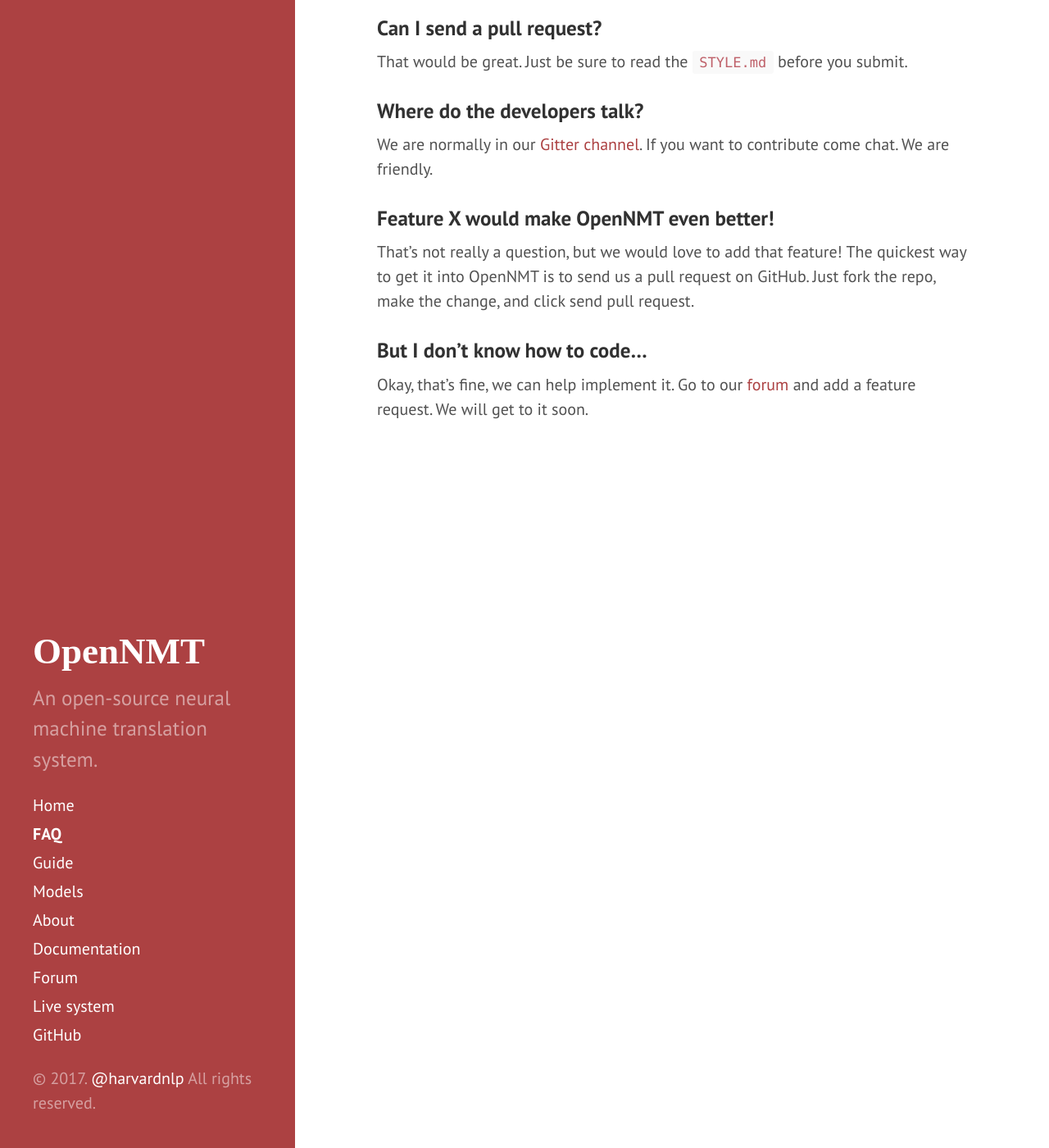
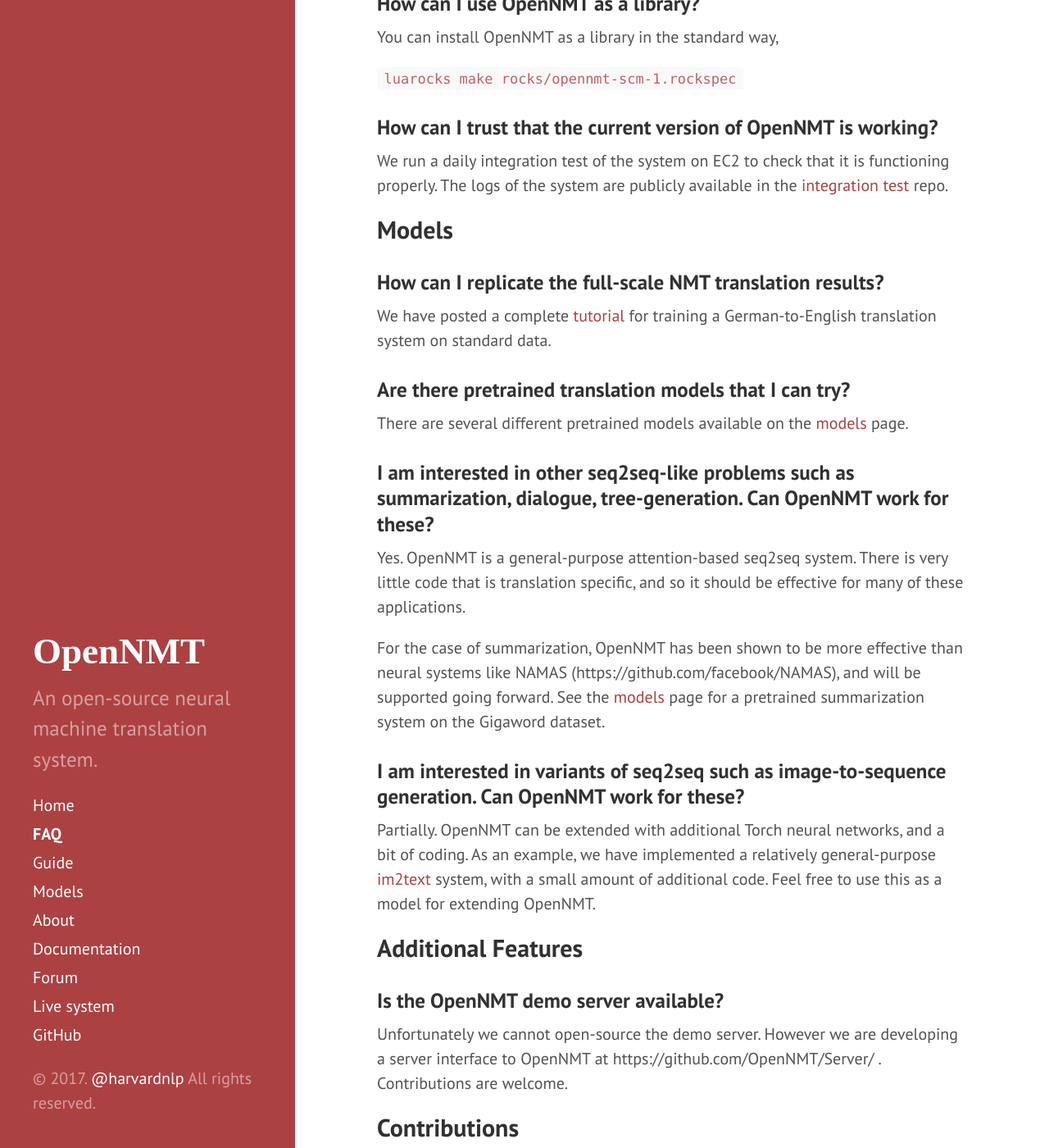
Before and after one commit to OpenNMT/opennmt.github.io, a Jekyll site: the page built from FAQ.md, in a window 1280 px wide and 1400 px high, scrolled down 3203 px. Shown: the whole window at 82% size. Built offline with Jekyll 4.4.1, drawn with Linux system fonts in a browser that asks for light colours; some of the changed text lies outside the part shown.

Commit message:
Update FAQ.md

```diff
--- a/FAQ.md
+++ b/FAQ.md
@@ -108,6 +108,33 @@ You can install OpenNMT as a library in the standard way,
 We run a daily integration test of the system on EC2 to check that it is functioning
 properly. The logs of the system are publicly available in the <a href="https://github.com/OpenNMT/IntegrationTesting/tree/master/logs">integration test</a> repo.
 
+## Models
+
+### How can I replicate the full-scale NMT translation results?
+
+We have posted a complete <a href="http://forum.opennmt.net/t/training-english-german-wmt15-nmt-engine/29">tutorial</a> for training a German-to-English translation system on standard data.
+
+
+### Are there pretrained translation models that I can try?
+
+There are several different pretrained models available on the <a href="http://opennmt.net//Models/">models</a> page.
+
+### I am interested in other seq2seq-like problems such as summarization, dialogue, tree-generation. Can OpenNMT work for these?
+
+Yes. OpenNMT is a general-purpose attention-based seq2seq system. There is very little code that is translation specific, and so it should be effective for many of these applications.
+
+For the case of summarization, OpenNMT has been shown to be more effective than neural systems like NAMAS (https://github.com/facebook/NAMAS), and will be supported going forward. See the <a href="http://opennmt.net//Models/">models</a> page for a pretrained summarization system on the Gigaword dataset.
+
+### I am interested in variants of seq2seq such as image-to-sequence generation. Can OpenNMT work for these?
+
+Partially. OpenNMT can be extended with additional Torch neural networks, and a bit of coding. As an example, we have implemented a relatively general-purpose <a href="http://github.com/OpenNMT/im2text">im2text</a> system, with a small amount of additional code. Feel free to use this as a model for extending OpenNMT.
+
+## Additional Features
+
+### Is the OpenNMT demo server available?
+
+Unfortunately we cannot open-source the demo server. However we are developing a server interface to OpenNMT at https://github.com/OpenNMT/Server/ . Contributions are welcome.
+
 ## Contributions
 
 ### Can I send a pull request?
```
